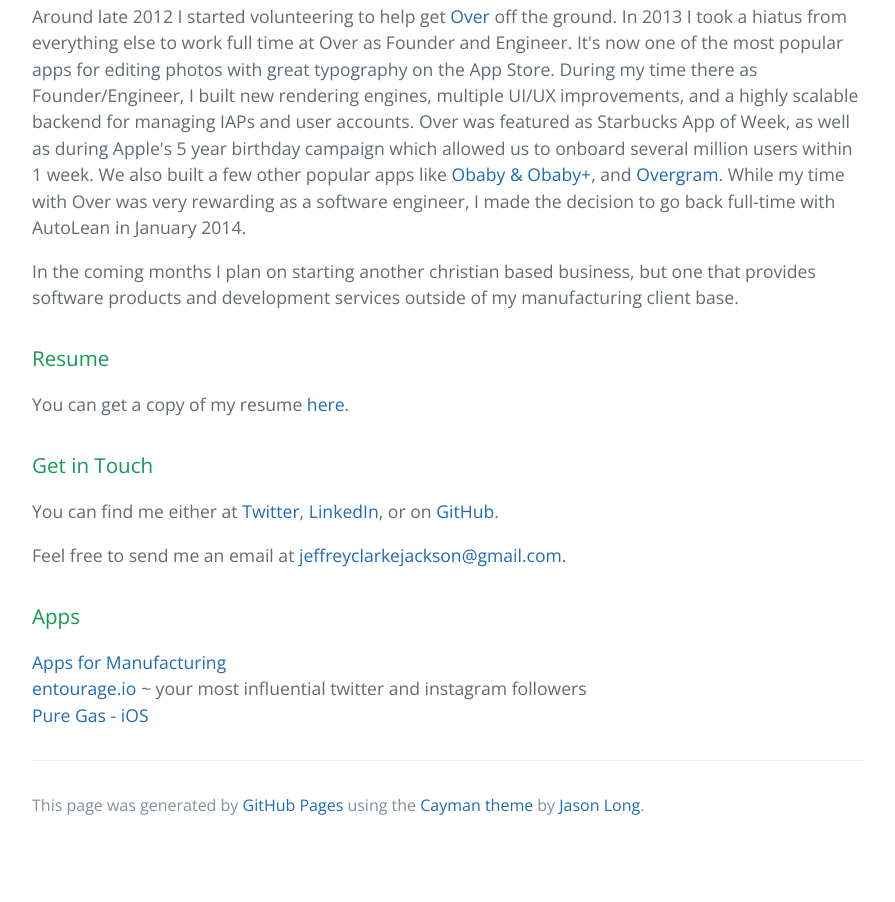
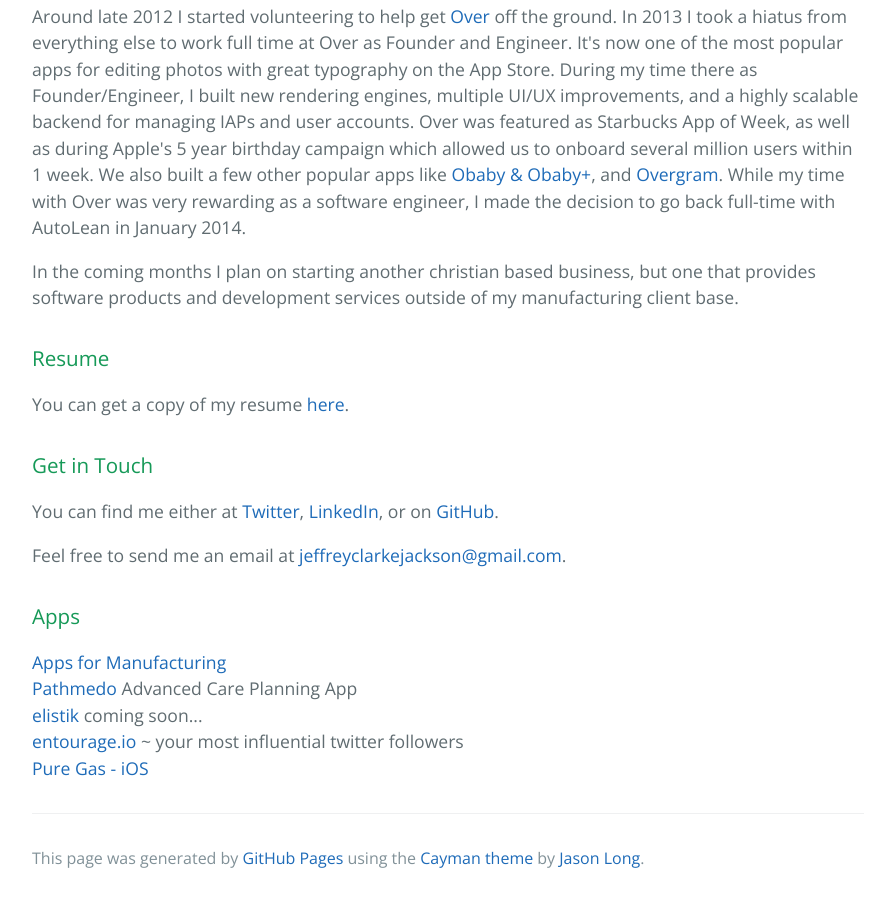
Before and after one commit to jeffreyjackson/jeffreyjackson.github.io, a plain HTML site: page index.html in a window 1280 px wide. Shown: the part 677-1579 px from the top of the page, without its empty margins (192-1087 px from the left). Before the commit the page ends 1526 px from the top, so only its background shows below. Drawn offline with nearby package versions, Linux system fonts and the light colour scheme.

Commit message:
Replace master branch with page content via GitHub

```diff
--- a/index.html
+++ b/index.html
@@ -46,7 +46,9 @@
 <a id="apps" class="anchor" href="#apps" aria-hidden="true"><span aria-hidden="true" class="octicon octicon-link"></span></a>Apps</h3>
 
 <p><a href="http://www.autolean.com/apps">Apps for Manufacturing</a> <br>
-<a href="http://www.entourage.io">entourage.io</a> ~ your most influential twitter and instagram followers <br>
+<a href="http://pathmedo.com">Pathmedo</a> Advanced Care Planning App <br>
+<a href="http://elistik.com">elistik</a> coming soon... <br>
+<a href="http://www.entourage.io">entourage.io</a> ~ your most influential twitter followers <br>
 <a href="http://itunes.apple.com/us/app/pure-gas/id454559068?ls=1&amp;mt=8">Pure Gas - iOS</a></p>
 
       <footer class="site-footer">
```
Also changed, not shown: params.json (+1 -1 lines).
